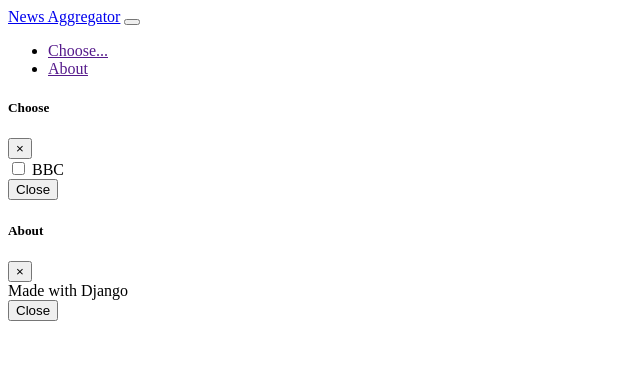
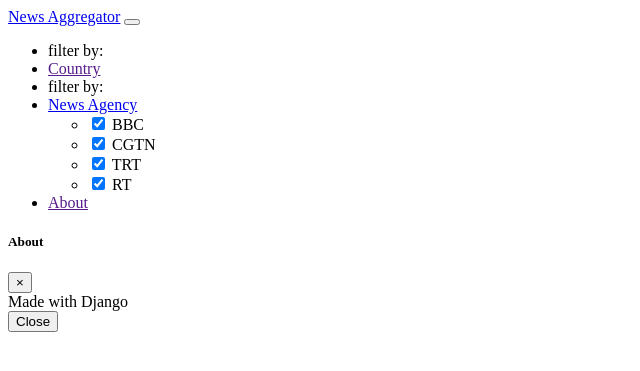
Before and after one commit to msqazizada/Django-News-Aggregator, a Django app: template src/templates/navbar.html in a window 1280 px wide. Shown: the top 371 px of the page, without its empty margins (0-640 px from the left). Run offline with Django 3.2, Linux system fonts and the light colour scheme; the template is opened without the code that fills it, so the values that code supplies are empty.

Commit message:
started with filtering news agencies

```diff
--- a/src/templates/navbar.html
+++ b/src/templates/navbar.html
@@ -8,7 +8,40 @@
   <div class="collapse navbar-collapse" id="navbarSupportedContent">
     <ul class="navbar-nav mr-auto">
       <li class="nav-item">
-        <a class="nav-link" href="" data-toggle="modal" data-target="#chooseModal">Choose...</a>
+        <a class="nav-link disabled">filter by:</a>
+      </li>
+      <li class="nav-item">
+        <a class="nav-link" href="" data-toggle="modal" data-target="#chooseModal">Country</a>
+      </li>
+      <li class="nav-item">
+        <a class="nav-link disabled">filter by:</a>
+      </li>
+      <li class="nav-item dropdown">
+        <a class="nav-link dropdown-toggle" href="#" id="navbarDropdown" role="button" data-toggle="dropdown" aria-haspopup="true" aria-expanded="false">
+          News Agency
+        </a>
+      <ul class="dropdown-menu checkbox-menu allow-focus" onclick="{event => event.stopPropagation}" aria-labelledby="navbarDropdown">
+          <li class="dp-item">
+            <label>
+              <input type="checkbox" id="checkbox-BBC" onclick="toggle(this, 'BBC')" checked>
+              BBC</label>
+          </li>
+          <li>
+            <label>
+              <input type="checkbox" id="checkbox-CGTN" onclick="toggle(this, 'CGTN')" checked>
+              CGTN</label>
+          </li>
+          <li>
+            <label>
+              <input type="checkbox" id="checkbox-TRT" onclick="toggle(this, 'TRT')" checked>
+              TRT</label>
+          </li>
+          <li>
+            <label>
+              <input type="checkbox" id="checkbox-RT" onclick="toggle(this, 'RT')" checked>
+              RT</label>
+          </li>
+        </ul>
       </li>
       <li class="nav-item">
         <a class="nav-link" href="" data-toggle="modal" data-target="#aboutModal">About</a>
@@ -17,28 +50,6 @@
   </div>
 </nav>
 
-<!-- Choose Modal -->
-<div class="modal fade" id="chooseModal" tabindex="-1" role="dialog" aria-labelledby="chooseModalLabel"
-  aria-hidden="true">
-  <div class="modal-dialog modal-dialog-centered">
-    <div class="modal-content">
-      <div class="modal-header">
-        <h5 class="modal-title" id="chooseModalLabel">Choose</h5>
-        <button type="button" class="close" data-dismiss="modal" aria-label="Close">
-          <span aria-hidden="true">&times;</span>
-        </button>
-      </div>
-      <div class="modal-body">
-        <label>
-          <input type="checkbox" name="" value="BBC" onclick="toggle()"> BBC</label>
-        <label>
-      </div>
-      <div class="modal-footer">
-        <button type="button" class="btn btn-secondary" data-dismiss="modal">Close</button>
-      </div>
-    </div>
-  </div>
-</div>
 <!-- About Modal -->
 <div class="modal fade" id="aboutModal" tabindex="-1" role="dialog" aria-labelledby="aboutModalLabel"
   aria-hidden="true">
```
Also changed, not shown: docker-compose.yml (+7 -3 lines), src/templates/base.html (+68 -10 lines), src/templates/news_aggregator/home.html (+4 -4 lines), 1 other file.
